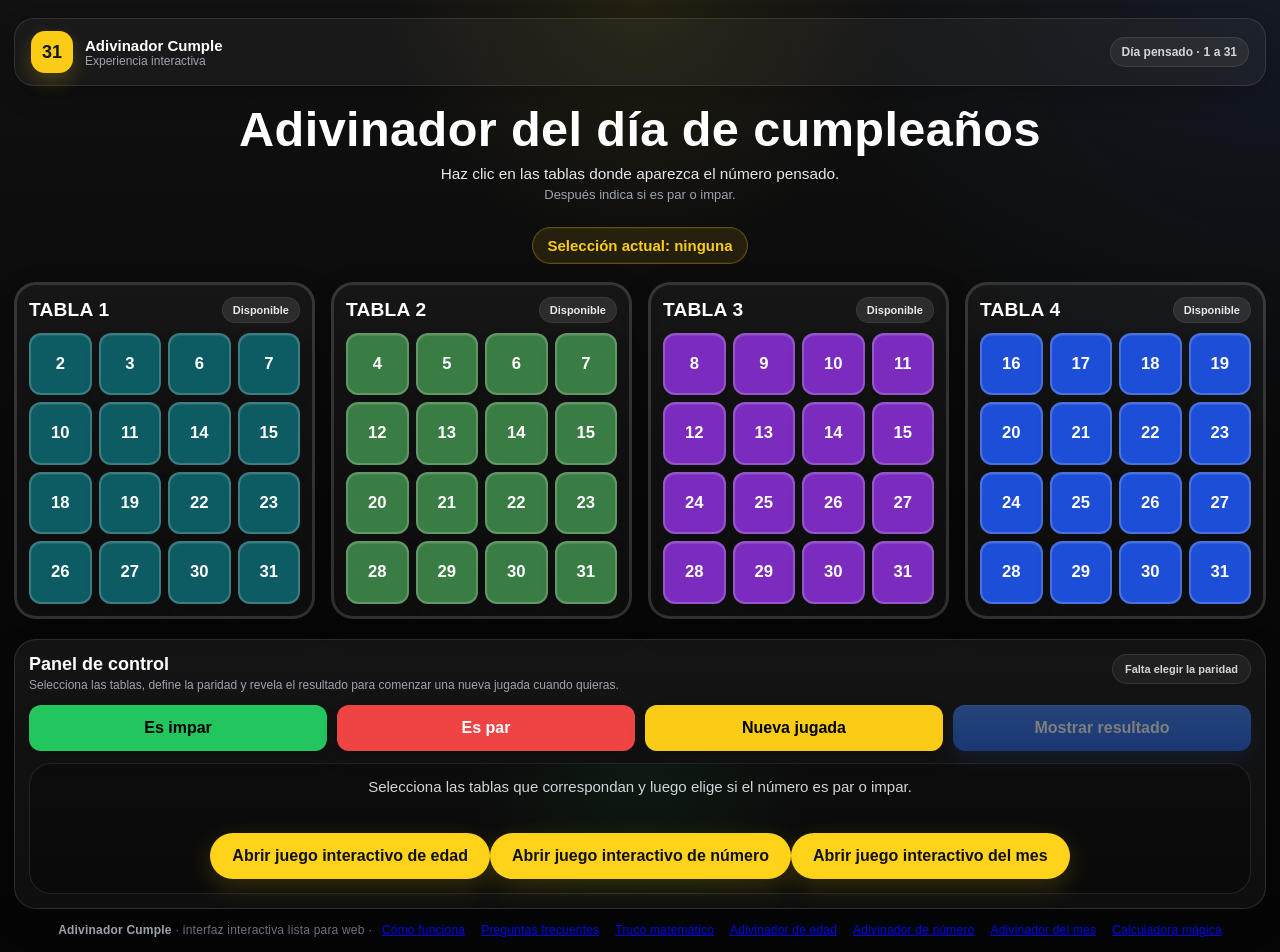
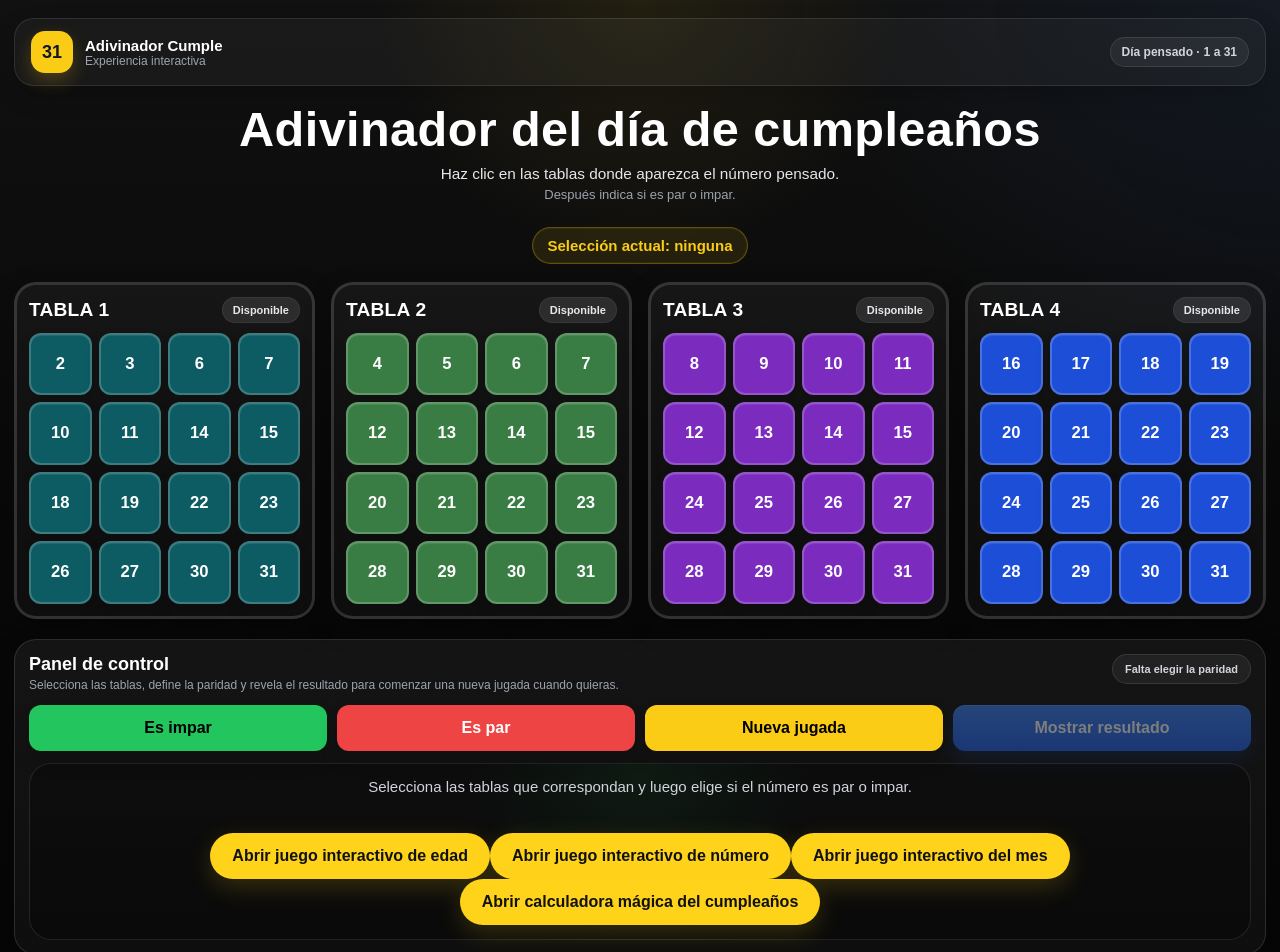
Before and after one commit to kjamett/adivinador-cumple, a React (Vite) app: page / in a window 1280 px wide. Shown: the top 952 px of the page. Built offline with nearby package versions, Linux system fonts and the light colour scheme.

Commit message:
Agrega boton de calculadora magica en la home

```diff
--- a/src/components/AdivinadorCumple.tsx
+++ b/src/components/AdivinadorCumple.tsx
@@ -453,6 +453,12 @@ export default function AdivinadorCumple() {
      		    <a className="adiv-link-btn" href="/?juego=mes">
         	      Abrir juego interactivo del mes
       		    </a>
+      	            <a
+        	      className="adiv-link-btn"
+        	      href="/calculadora-magica-del-cumpleanos.html"
+      		    >
+        	      Abrir calculadora mágica del cumpleaños
+      		    </a>
     		  </div>
   		</div>
 	      )}
```
Lines whose indentation alone changed are shown as unchanged.
